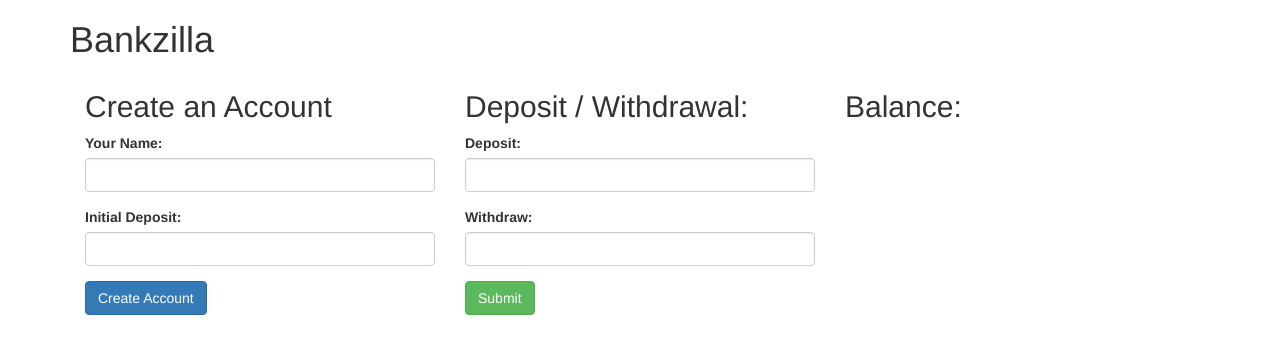
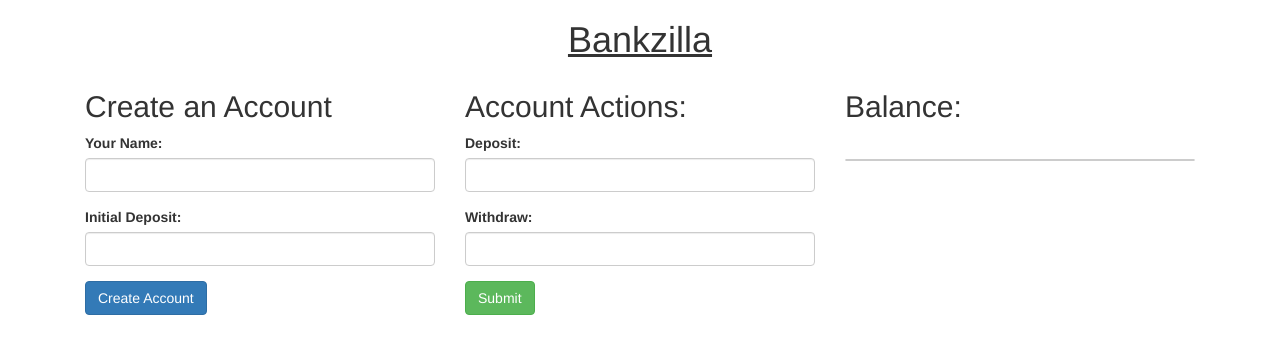
Before and after one commit to dexterfitch/bankzilla, a plain HTML site: page index.html in a window 1280 px wide. Drawn offline with Linux system fonts and the light colour scheme.

Commit message:
Add styling

```diff
--- a/css/styles.css
+++ b/css/styles.css
@@ -0,0 +1,10 @@
+h1 {
+  text-align: center;
+  text-decoration: underline;
+}
+
+#balance {
+  margin-top: 1.5em;
+  border: 1px solid #CCC;
+  border-radius: 5px;
+}
--- a/index.html
+++ b/index.html
@@ -25,7 +25,7 @@
         </form>
       </div>
       <div class="col-md-4">
-        <h2>Deposit / Withdrawal:</h2>
+        <h2>Account Actions:</h2>
         <form id="account-interact">
           <div class="form-group">
             <label for="deposit">Deposit:</label>
```
